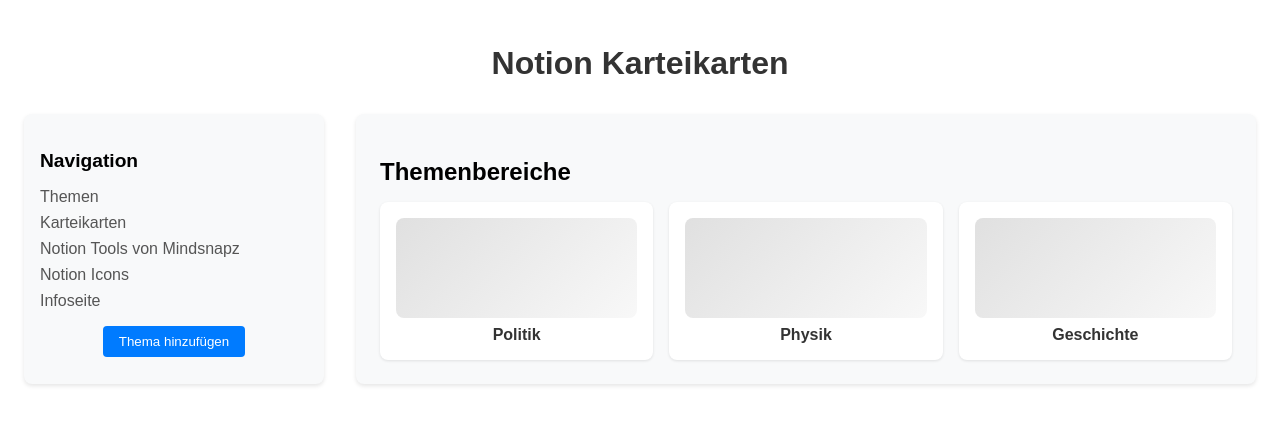
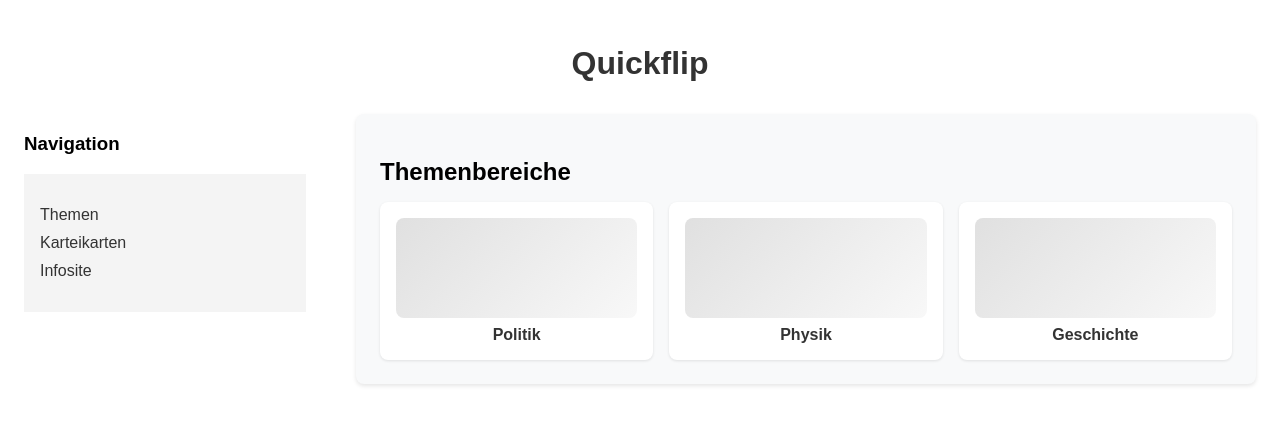
Before and after one commit to JustinKaram04/dhbwka-karteikarten, an Angular app in the folder Frontend/: page / in a window 1280 px wide. Shown: the top 424 px of the page. Built offline with nearby package versions, Linux system fonts and the light colour scheme.

Commit message:
änderungen

```diff
--- a/Frontend/src/app/features/dashboard/dashboard.component.html
+++ b/Frontend/src/app/features/dashboard/dashboard.component.html
@@ -1,25 +1,12 @@
 <div class="dashboard">
     <!-- Header mit Überschrift -->
     <header class="header">
-      <h1>Notion Karteikarten</h1>
+      <h1>Quickflip</h1>
     </header>
 
     <!-- Inhalt -->
     <div class="content">
-      <!-- Navigation -->
-      <aside class="navigation">
-        <h3>Navigation</h3>
-        <ul>
-          <li>Themen</li>
-          <li>Karteikarten</li>
-          <li>Notion Tools von Mindsnapz</li>
-          <li>Notion Icons</li>
-          <li>Infoseite</li>
-        </ul>
-        <div class="quick-actions">
-          <button>Thema hinzufügen</button>
-        </div>
-      </aside>
+   <app-sidebar></app-sidebar>
 
       <!-- Themenbereiche -->
       <main class="topics">
--- a/Frontend/src/app/shared/components/sidebar/sidebar.component.html
+++ b/Frontend/src/app/shared/components/sidebar/sidebar.component.html
@@ -1,9 +1,8 @@
-
+<h3>Navigation</h3>
 <nav class="sidebar">
     <ul>
       <li><a routerLink="/topics">Themen</a></li>
       <li><a routerLink="/flashcards">Karteikarten</a></li>
-      <li><a href="#">Notion Tools</a></li>
       <li><a href="#">Infosite</a></li>
     </ul>
   </nav>
```
